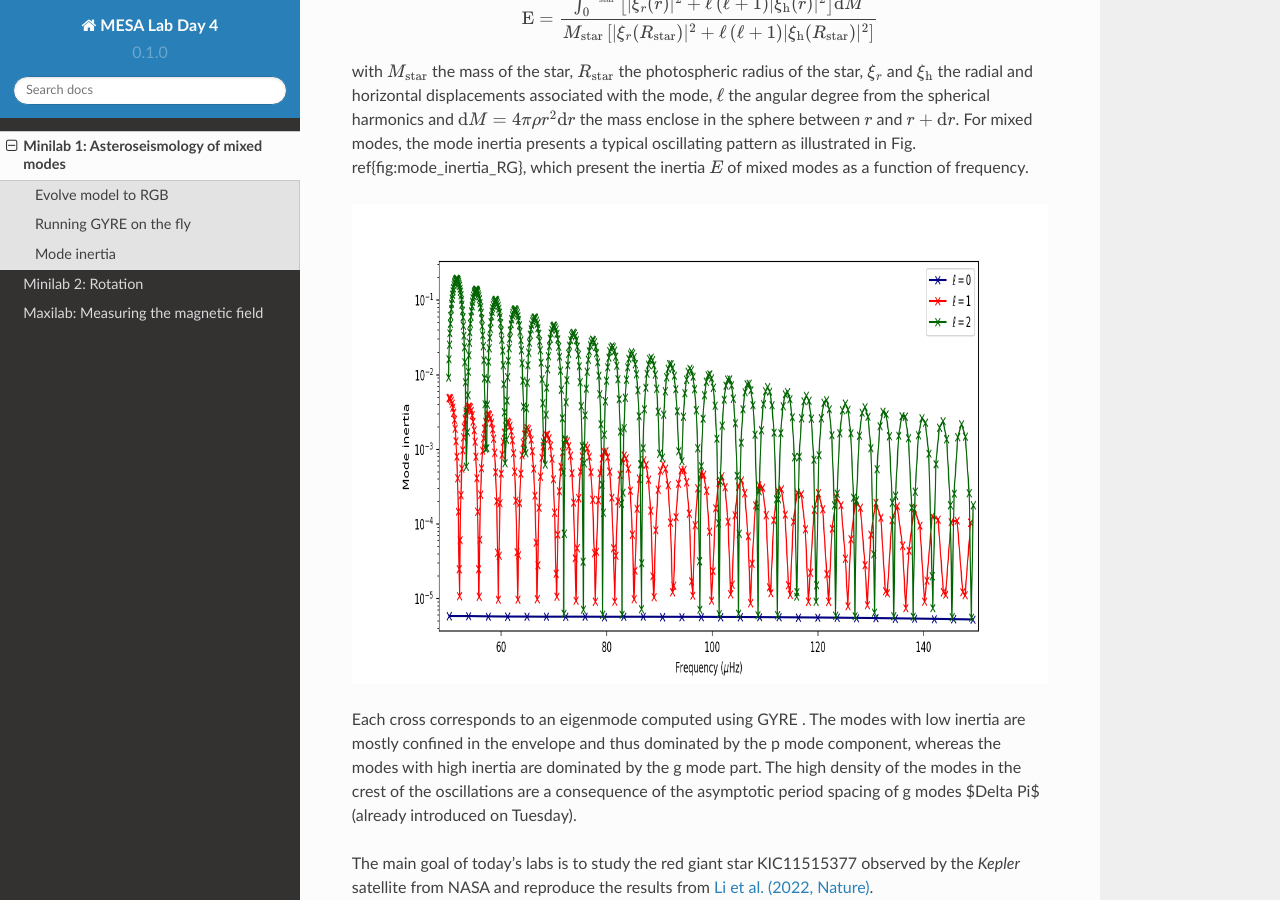
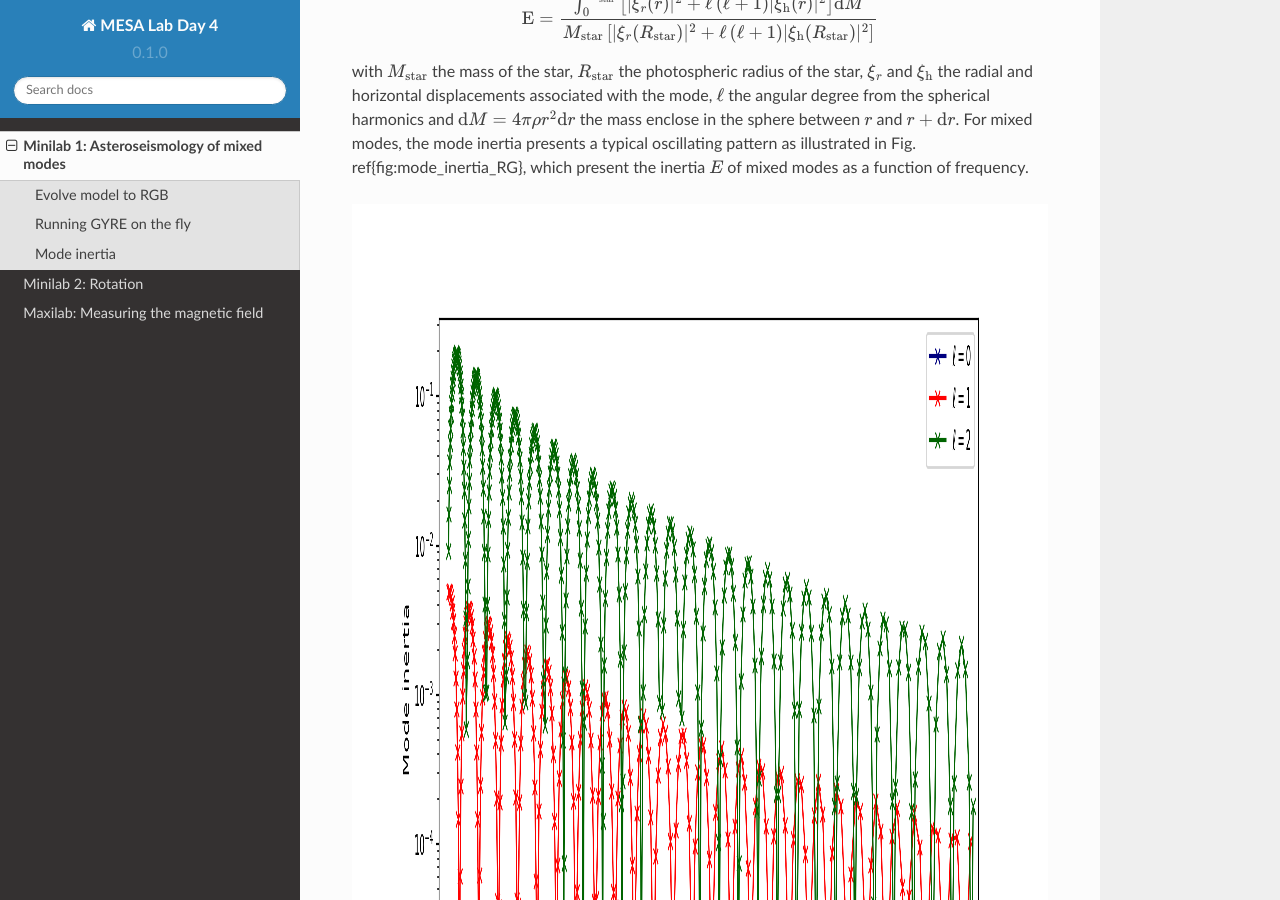
Before and after one commit to mesa-summer-school-2023/mesa-school-bugnet, a Sphinx documentation site: the page built from docs/minilab1.rst, in a window 1280 px wide and 900 px high, scrolled down 601 px. Built offline with Sphinx 7.4.7 and the Read the Docs theme 2.0.0, drawn with Linux system fonts in a browser that asks for light colours.

Commit message:
Update minilab1.rst

```diff
--- a/docs/minilab1.rst
+++ b/docs/minilab1.rst
@@ -15,8 +15,8 @@
    :alt: Mode_inertia
    :width: 2372
    :height: 960
-   :scale: 50%
-   :align: left
+   :scale: 100%
+   :align: right
 
 
 Each cross corresponds to an eigenmode computed using GYRE
```
